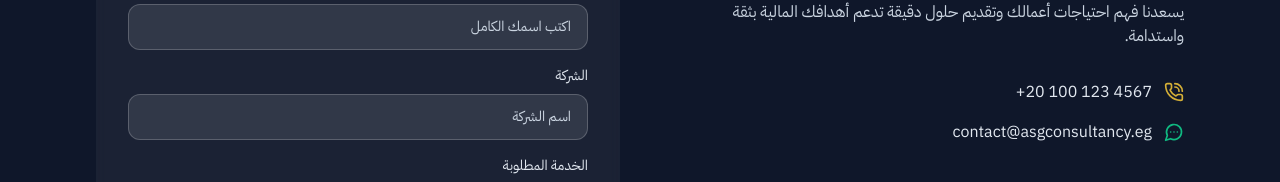
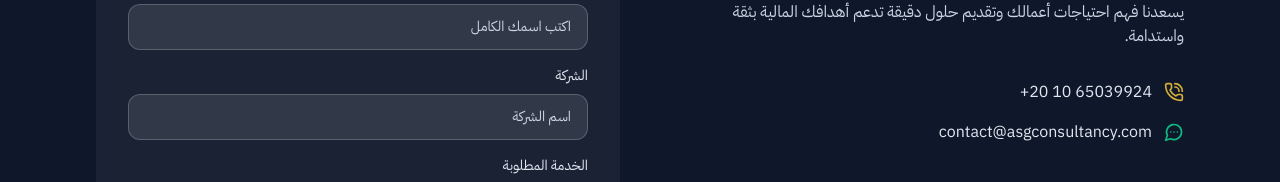
Before and after one commit to omargtmework-creator/ASG, a Next.js app: page / in a window 1280 px wide. Shown: the part 2272-2454 px from the top of the page. Built offline with nearby package versions, Linux system fonts and the light colour scheme.

Commit message:
Update Contact.tsx

```diff
--- a/components/Contact.tsx
+++ b/components/Contact.tsx
@@ -21,11 +21,11 @@ export default function Contact() {
             <div className="mt-8 space-y-4 text-slate-200">
               <div className="flex items-center gap-3">
                 <PhoneCall className="h-5 w-5 text-[#D4AF37]" />
-                <span dir="ltr">+20 100 123 4567</span>
+                <span dir="ltr">+20 10 65039924</span>
               </div>
               <div className="flex items-center gap-3">
                 <MessageCircleMore className="h-5 w-5 text-[#10B981]" />
-                <span>contact@asgconsultancy.eg</span>
+                <span>contact@asgconsultancy.com</span>
               </div>
             </div>
           </motion.div>
```
